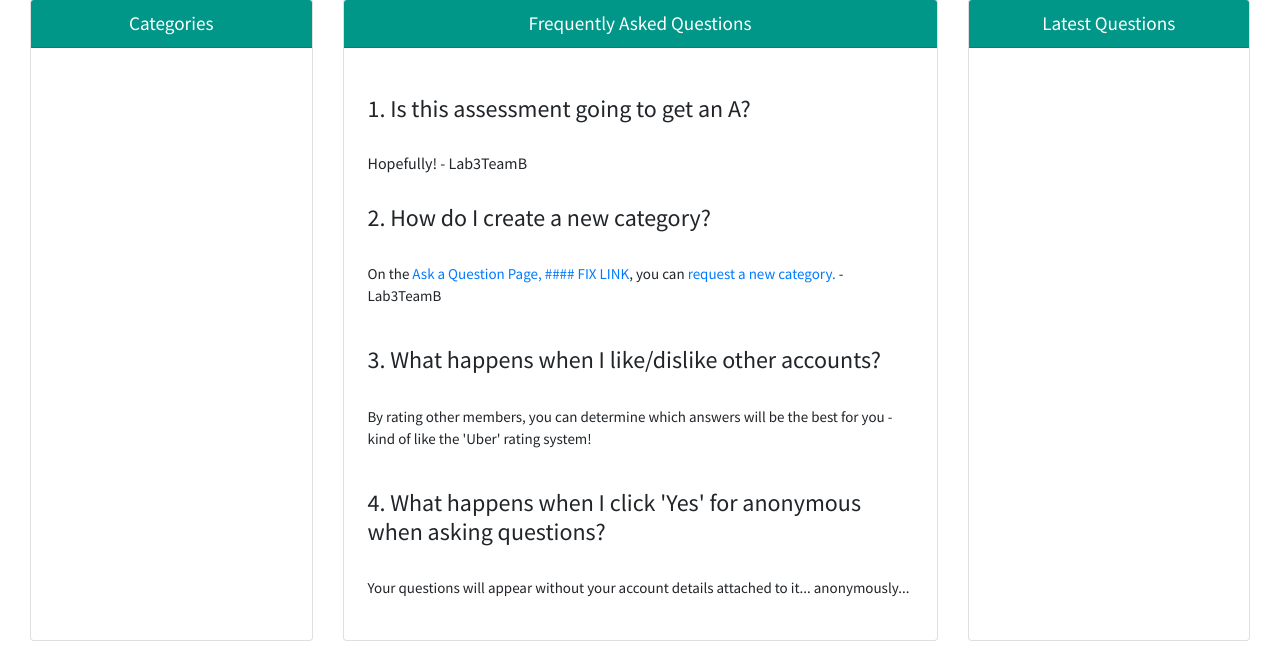
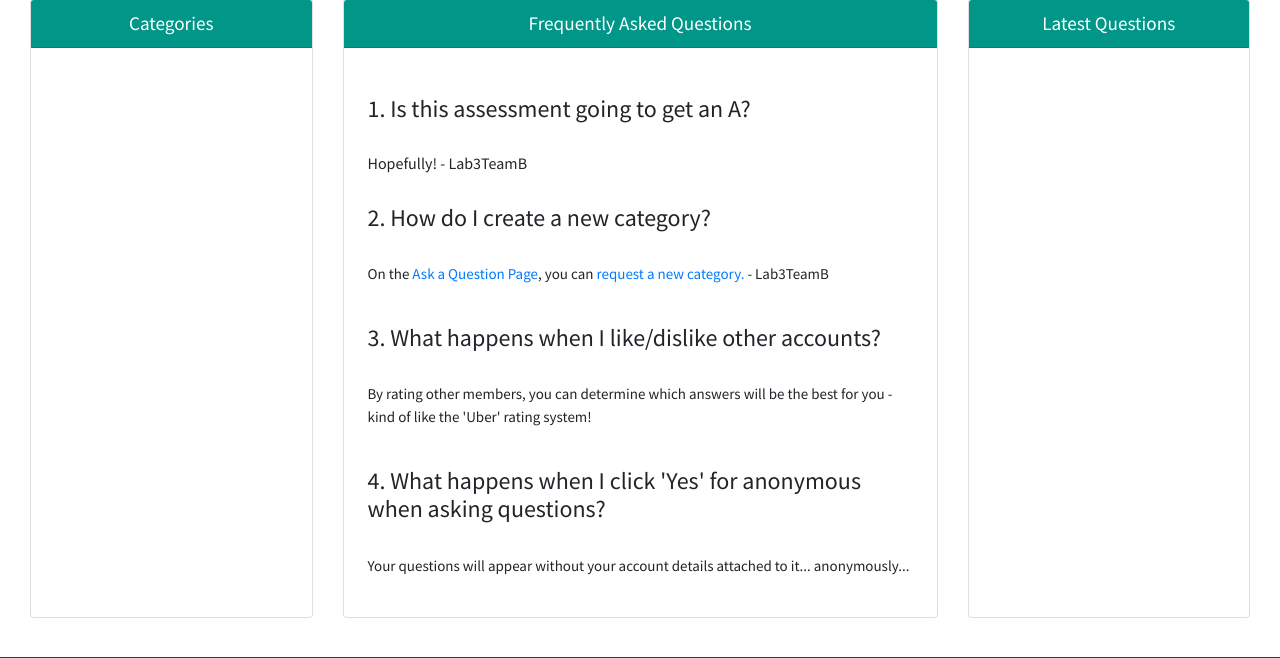
Before and after one commit to 2324127m/ask_students_project, a Django app: page /faq/ in a window 1280 px wide. Shown: the part 74-732 px from the top of the page. Run offline with Django 3.2, Linux system fonts and the light colour scheme; data that the repository does not hold is empty; some libraries are stand-ins or nearby versions.

Commit message:
fixed link on FAQ

```diff
--- a/templates/ask_students/faq.html
+++ b/templates/ask_students/faq.html
@@ -17,7 +17,7 @@
 		<br/>
 		<h4> 2. How do I create a new category? </h4>
 		<br/>
-		<p> On the <a href="{% url 'index'  %}">Ask a Question Page, #### FIX LINK</a>,
+		<p> On the <a href="{% url 'ask_question'  %}">Ask a Question Page</a>,
 		you can <a href="{% url 'request_category' %}">request a new category. </a> - Lab3TeamB </p>
 		<br/>
 		<h4> 3. What happens when I like/dislike other accounts? </h4>
```
